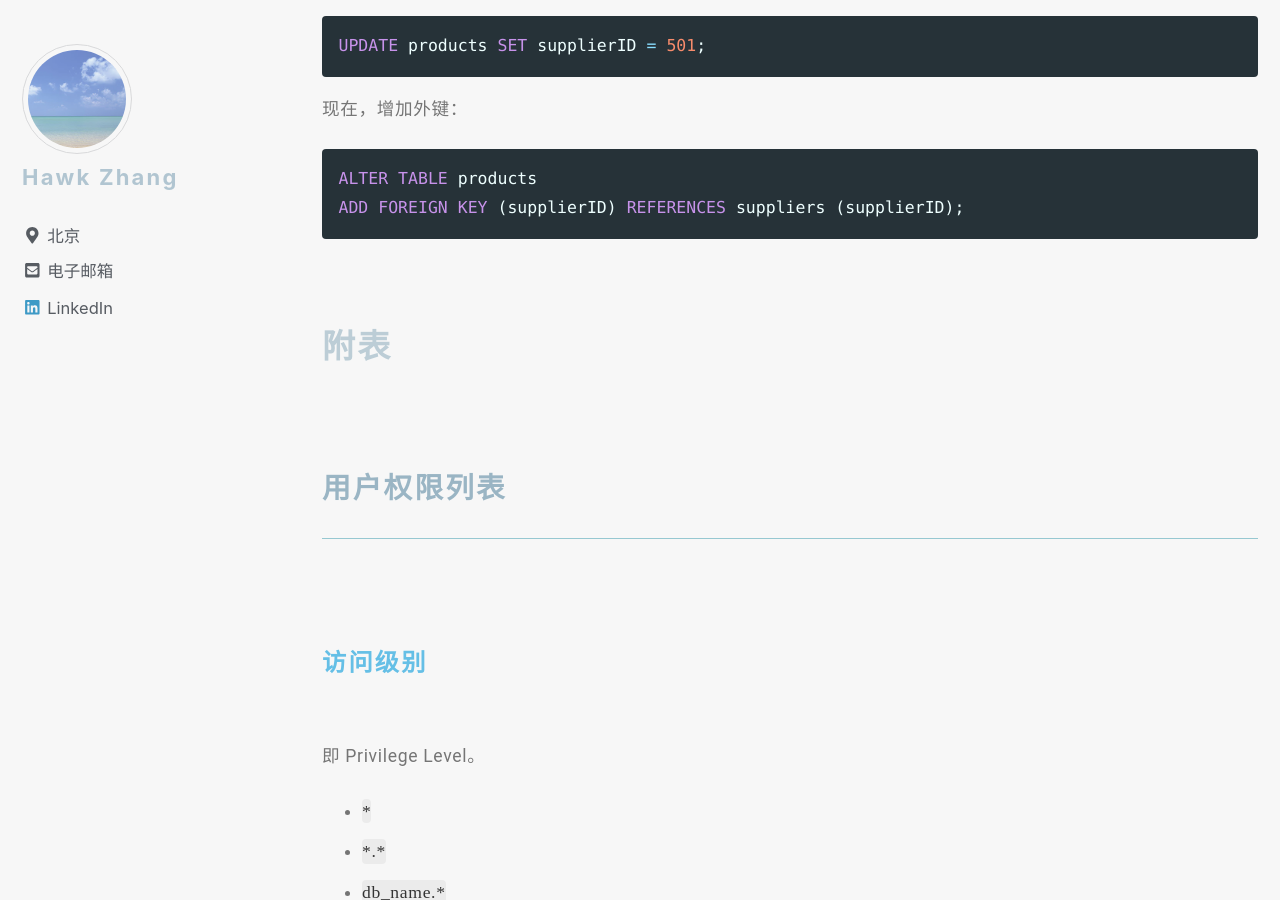
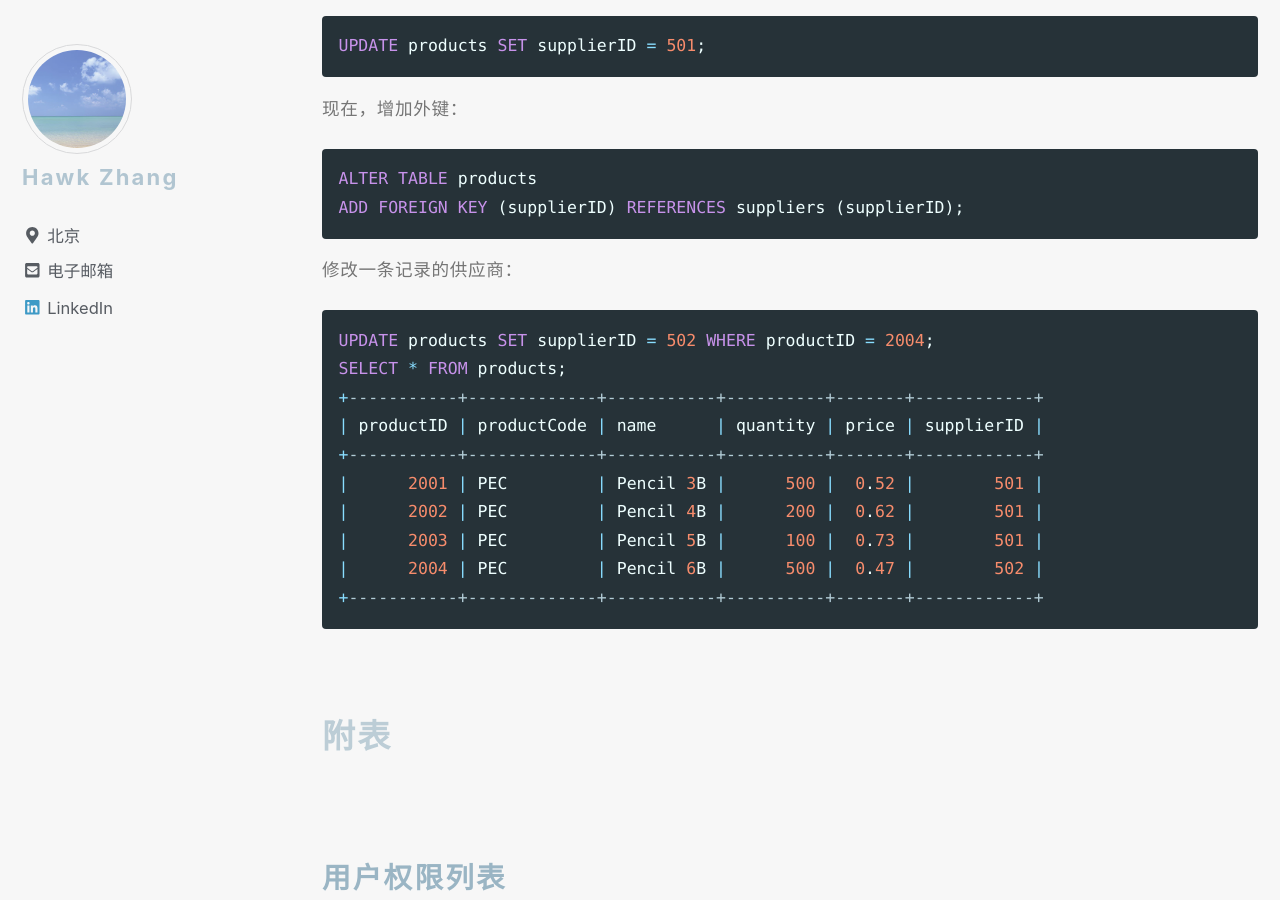
Before and after one commit to narru888/linotes_note, a Jekyll site: the page built from _posts/mysql/2016-04-02-statements.md, in a window 1280 px wide and 900 px high, scrolled down 27707 px. Built offline with Jekyll 4.4.1, drawn with Linux system fonts in a browser that asks for light colours; nearby versions of some CDN libraries; a script that is not in the unit is left out.

Commit message:
update on 2018-10-15 20:40:01 CST

````diff
--- a/_posts/mysql/2016-04-02-statements.md
+++ b/_posts/mysql/2016-04-02-statements.md
@@ -1128,6 +1128,21 @@ ALTER TABLE products
 ADD FOREIGN KEY (supplierID) REFERENCES suppliers (supplierID);
 ```
 
+修改一条记录的供应商：
+
+```sql
+UPDATE products SET supplierID = 502 WHERE productID = 2004;
+SELECT * FROM products;
++-----------+-------------+-----------+----------+-------+------------+
+| productID | productCode | name      | quantity | price | supplierID |
++-----------+-------------+-----------+----------+-------+------------+
+|      2001 | PEC         | Pencil 3B |      500 |  0.52 |        501 |
+|      2002 | PEC         | Pencil 4B |      200 |  0.62 |        501 |
+|      2003 | PEC         | Pencil 5B |      100 |  0.73 |        501 |
+|      2004 | PEC         | Pencil 6B |      500 |  0.47 |        502 |
++-----------+-------------+-----------+----------+-------+------------+
+```
+
 
 
 
````
